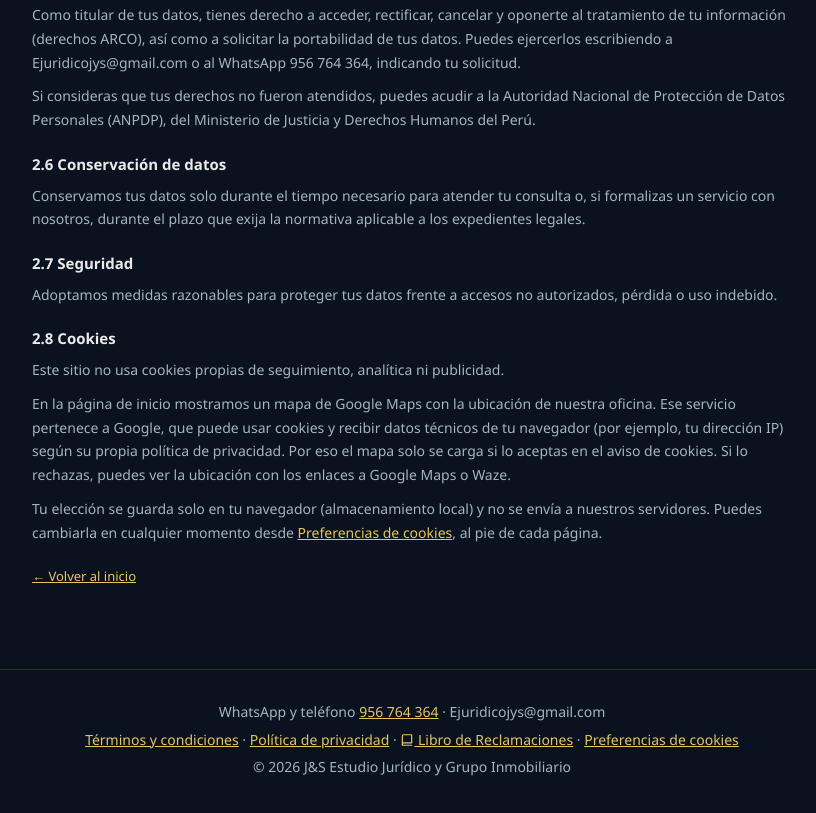
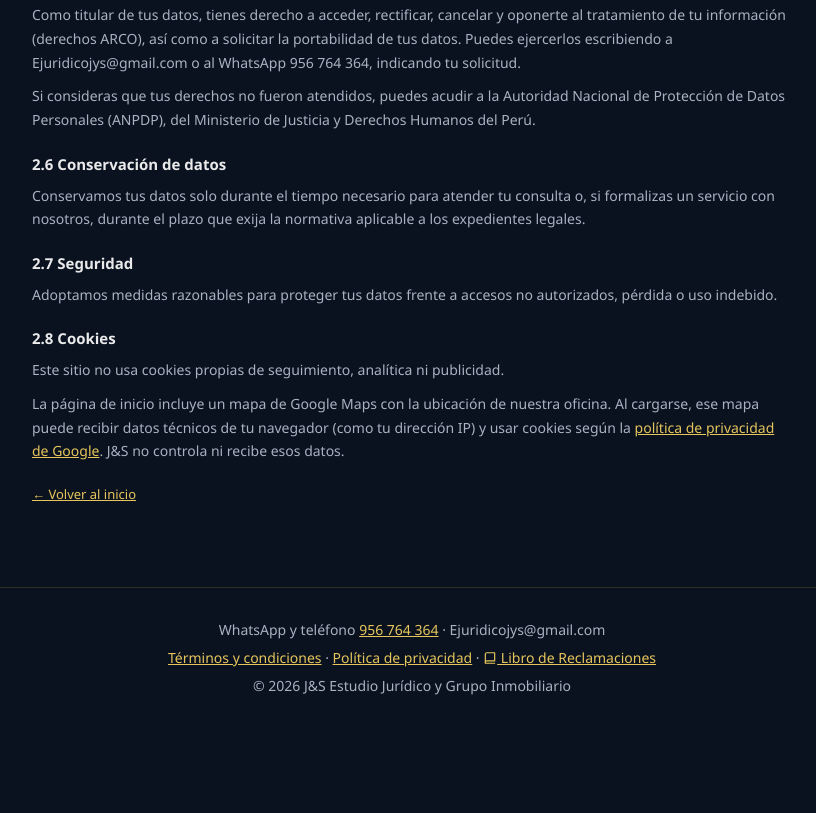
Before and after one commit to Pantoja18/jys-grupo-web, a plain HTML site: page terminos.html in a window 1280 px wide. Shown: the part 1766-2579 px from the top of the page, without its empty margins (228-1044 px from the left). After the commit the page ends 2498 px from the top, so only its background shows below. Drawn offline with Linux system fonts and the light colour scheme.

Commit message:
Ajusta la sección de cookies: mapa de Google sin consentimiento previo
Co-Authored-By: Claude Opus 5.5 <noreply@anthropic.com>

```diff
--- a/terminos.html
+++ b/terminos.html
@@ -106,18 +106,16 @@
 
   <h3 id="cookies">2.8 Cookies</h3>
   <p>Este sitio no usa cookies propias de seguimiento, analítica ni publicidad.</p>
-  <p>En la página de inicio mostramos un mapa de Google Maps con la ubicación de nuestra oficina. Ese servicio pertenece a Google, que puede usar cookies y recibir datos técnicos de tu navegador (por ejemplo, tu dirección IP) según su propia política de privacidad. Por eso el mapa solo se carga si lo aceptas en el aviso de cookies. Si lo rechazas, puedes ver la ubicación con los enlaces a Google Maps o Waze.</p>
-  <p>Tu elección se guarda solo en tu navegador (almacenamiento local) y no se envía a nuestros servidores. Puedes cambiarla en cualquier momento desde <a href="#" class="js-cookie-prefs">Preferencias de cookies</a>, al pie de cada página.</p>
+  <p>La página de inicio incluye un mapa de Google Maps con la ubicación de nuestra oficina. Al cargarse, ese mapa puede recibir datos técnicos de tu navegador (como tu dirección IP) y usar cookies según la <a href="https://policies.google.com/privacy" target="_blank" rel="noopener">política de privacidad de Google</a>. J&amp;S no controla ni recibe esos datos.</p>
 
   <a class="back" href="index.html">&larr; Volver al inicio</a>
 </main>
 
 <footer>
   <p>WhatsApp y teléfono <a href="tel:+51956764364">956 764 364</a> · Ejuridicojys@gmail.com</p>
-  <p class="legal-links"><a href="terminos.html">Términos y condiciones</a> · <a href="terminos.html#privacidad">Política de privacidad</a> · <a href="libro-reclamaciones.html"><svg class="lr-icon" viewBox="0 0 24 24" width="14" height="14" fill="none" stroke="currentColor" stroke-width="2" stroke-linecap="round" stroke-linejoin="round" aria-hidden="true"><path d="M4 19.5A2.5 2.5 0 0 1 6.5 17H20V3H6.5A2.5 2.5 0 0 0 4 5.5z"/><path d="M4 19.5V21h16"/></svg> Libro de Reclamaciones</a> · <a href="#" class="js-cookie-prefs">Preferencias de cookies</a></p>
+  <p class="legal-links"><a href="terminos.html">Términos y condiciones</a> · <a href="terminos.html#privacidad">Política de privacidad</a> · <a href="libro-reclamaciones.html"><svg class="lr-icon" viewBox="0 0 24 24" width="14" height="14" fill="none" stroke="currentColor" stroke-width="2" stroke-linecap="round" stroke-linejoin="round" aria-hidden="true"><path d="M4 19.5A2.5 2.5 0 0 1 6.5 17H20V3H6.5A2.5 2.5 0 0 0 4 5.5z"/><path d="M4 19.5V21h16"/></svg> Libro de Reclamaciones</a></p>
   <p>&copy; 2026 J&amp;S Estudio Jurídico y Grupo Inmobiliario</p>
 </footer>
 
-<script src="consent.js" defer></script>
 </body>
 </html>
```
